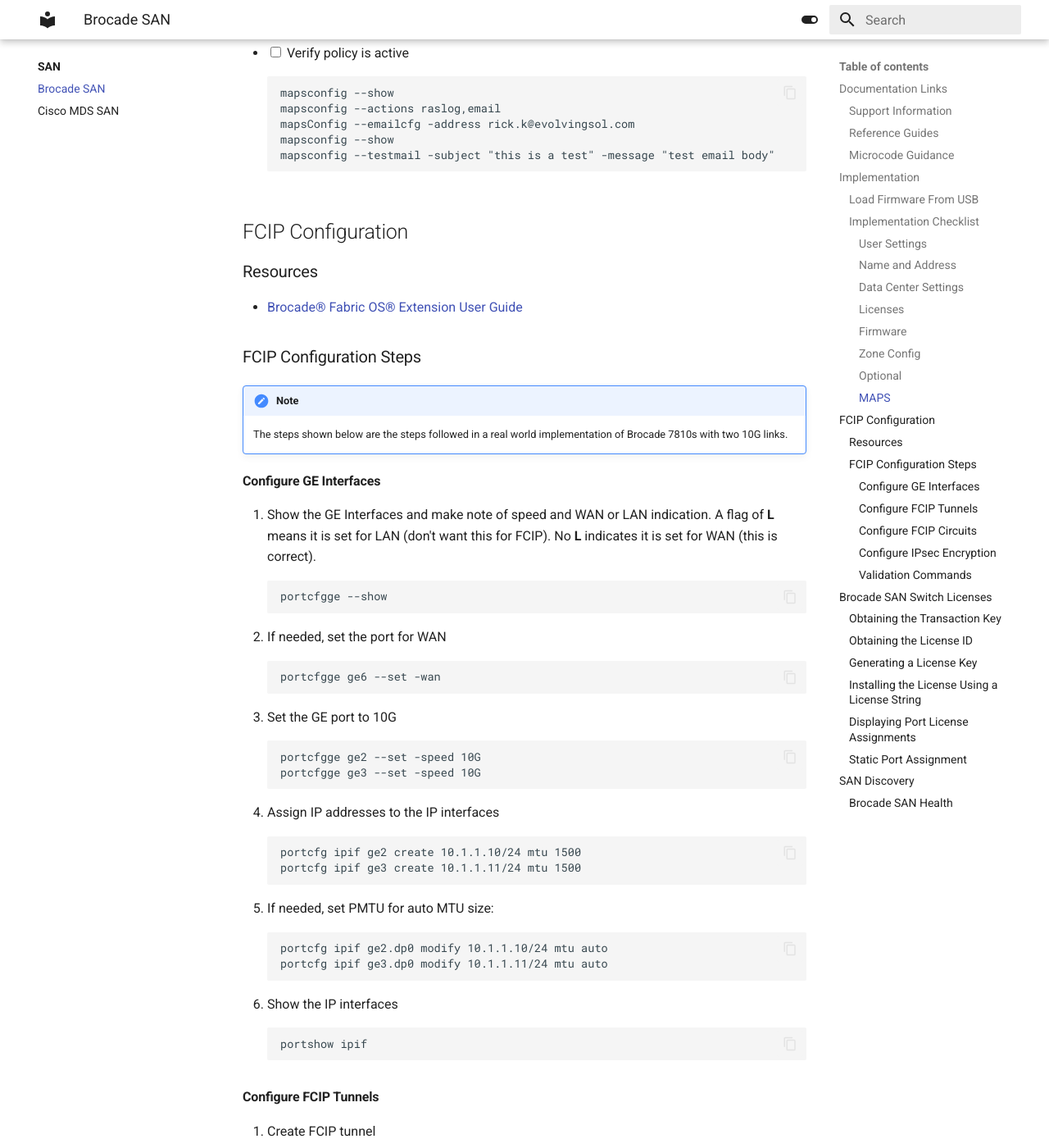
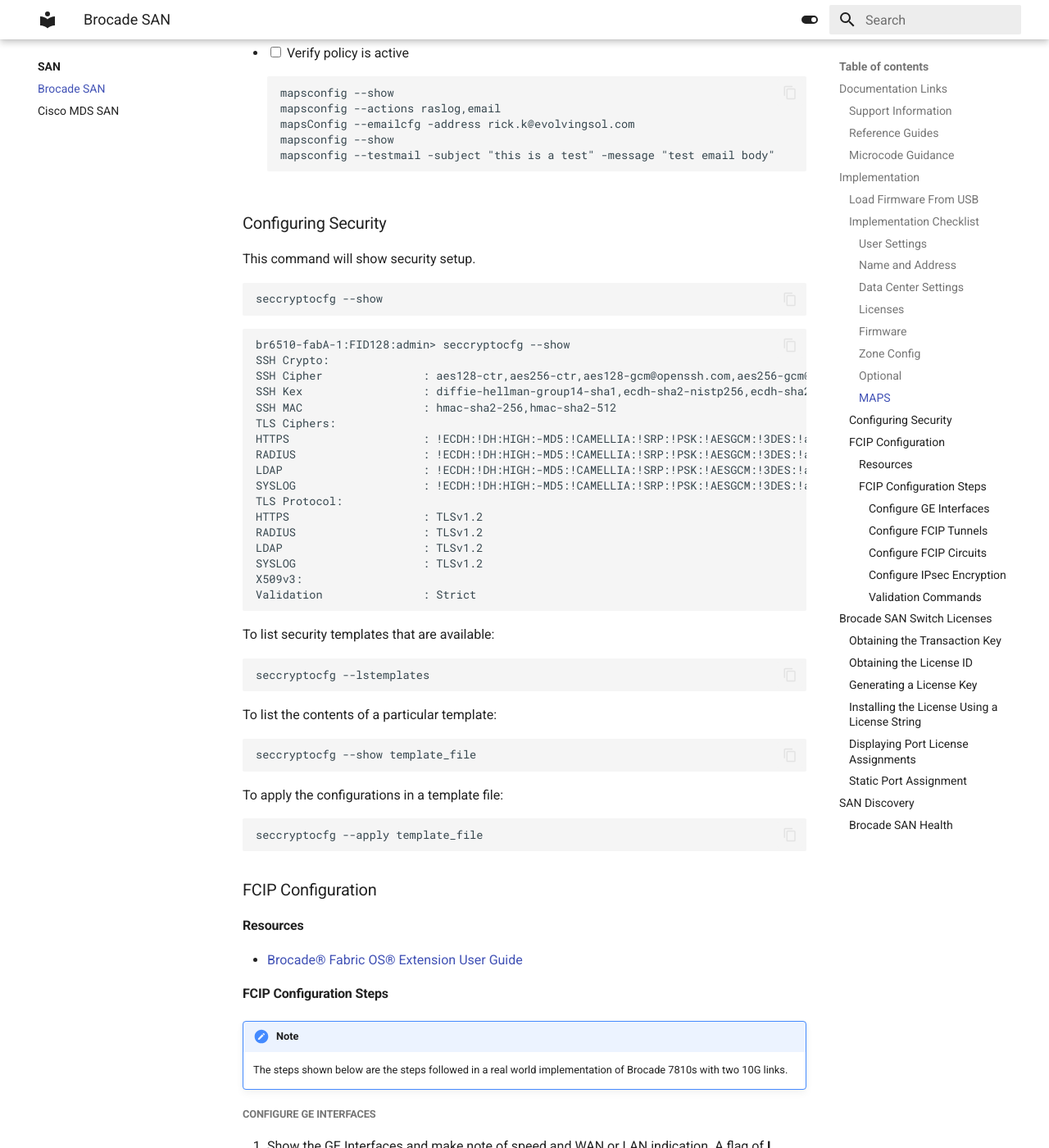
Before and after one commit to rickkoe/worknotes, an MkDocs documentation site: the page built from docs/SAN/brocade.md, in a window 1280 px wide and 1400 px high, scrolled down 3552 px. Shown: the whole window at 82% size. Built offline with MkDocs 1.6.1 and Material for MkDocs 9.7.7, drawn with Linux system fonts in a browser that asks for light colours.

Commit message:
security steps

````diff
--- a/docs/SAN/brocade.md
+++ b/docs/SAN/brocade.md
@@ -18,7 +18,6 @@
 usbstorage -e
 usbstorage -l
 firmwaredownload -U v9.2.1_EXT
-
 ### Implementation Checklist
 
 These are the typical items that should be reviewed and/or configured when setting up a new Brocade SAN switch/director. While many of these settings can be set in WebTools, the CLI commands are listed here for a simlper checklist.
@@ -170,16 +169,54 @@
 mapsconfig --show
 mapsconfig --testmail -subject "this is a test" -message "test email body"
 ```
-## FCIP Configuration
-### Resources
+### Configuring Security
+This command will show security setup.
+```
+seccryptocfg --show
+```
+```
+br6510-fabA-1:FID128:admin> seccryptocfg --show
+SSH Crypto:
+SSH Cipher               : aes128-ctr,aes256-ctr,aes128-gcm@openssh.com,aes256-gcm@openssh.com
+SSH Kex                  : diffie-hellman-group14-sha1,ecdh-sha2-nistp256,ecdh-sha2-nistp384,ecdh-sha2-nistp521
+SSH MAC                  : hmac-sha2-256,hmac-sha2-512
+TLS Ciphers:
+HTTPS                    : !ECDH:!DH:HIGH:-MD5:!CAMELLIA:!SRP:!PSK:!AESGCM:!3DES:!aNULL
+RADIUS                   : !ECDH:!DH:HIGH:-MD5:!CAMELLIA:!SRP:!PSK:!AESGCM:!3DES:!aNULL
+LDAP                     : !ECDH:!DH:HIGH:-MD5:!CAMELLIA:!SRP:!PSK:!AESGCM:!3DES:!aNULL
+SYSLOG                   : !ECDH:!DH:HIGH:-MD5:!CAMELLIA:!SRP:!PSK:!AESGCM:!3DES:!aNULL
+TLS Protocol:
+HTTPS                    : TLSv1.2
+RADIUS                   : TLSv1.2
+LDAP                     : TLSv1.2
+SYSLOG                   : TLSv1.2
+X509v3:
+Validation               : Strict
+```
+
+To list security templates that are available:
+```
+seccryptocfg --lstemplates
+```
+To list the contents of a particular template:
+```
+seccryptocfg --show template_file
+```
+To apply the configurations in a template file:
+```
+seccryptocfg --apply template_file
+```
+
+### FCIP Configuration
+#### Resources
 - [Brocade® Fabric OS® Extension User Guide](https://techdocs.broadcom.com/us/en/fibre-channel-networking/fabric-os/fabric-os-extension/9-2-x.html)
-### FCIP Configuration Steps
+#### FCIP Configuration Steps
 
 !!! note
 
     The steps shown below are the steps followed in a real world implementation of Brocade 7810s with two 10G links.
 
-#### Configure GE Interfaces
+##### Configure GE Interfaces
 1. Show the GE Interfaces and make note of speed and WAN or LAN indication.  A flag of **L** means it is set for LAN (don't want this for FCIP).  No **L** indicates it is set for WAN (this is correct).
         ```
         portcfgge --show
@@ -207,7 +244,7 @@
         ```
         portshow ipif
         ```
-#### Configure FCIP Tunnels
+##### Configure FCIP Tunnels
 1. Create FCIP tunnel
         ```
         portcfg fciptunnel 12 create
@@ -216,7 +253,7 @@
         ```
         portcfg fciptunnel 12 modify -c deflate
         ```
-#### Configure FCIP Circuits
+##### Configure FCIP Circuits
 1. Create circuits (Do on both sides)
         ```
         portcfg fcipcircuit 12 create 0
@@ -232,7 +269,7 @@
         portcfg fcipcircuit 12 modify 0 -b 615000 -B 1230000
         portcfg fcipcircuit 12 modify 1 -b 615000 -B 1230000
         ```
-#### Configure IPsec Encryption
+##### Configure IPsec Encryption
 1. Create an IPsec Policy
         ```
         portcfg ipsec-policy MyPolicyName create --preshared-key Li6a28@yfH@sgT28PNUj
@@ -249,7 +286,7 @@
         ```
         portshow ipsec-policy --ike
         ```
-#### Validation Commands
+##### Validation Commands
 - Show the IP Interfaces
         ```
         portshow ipif
````
